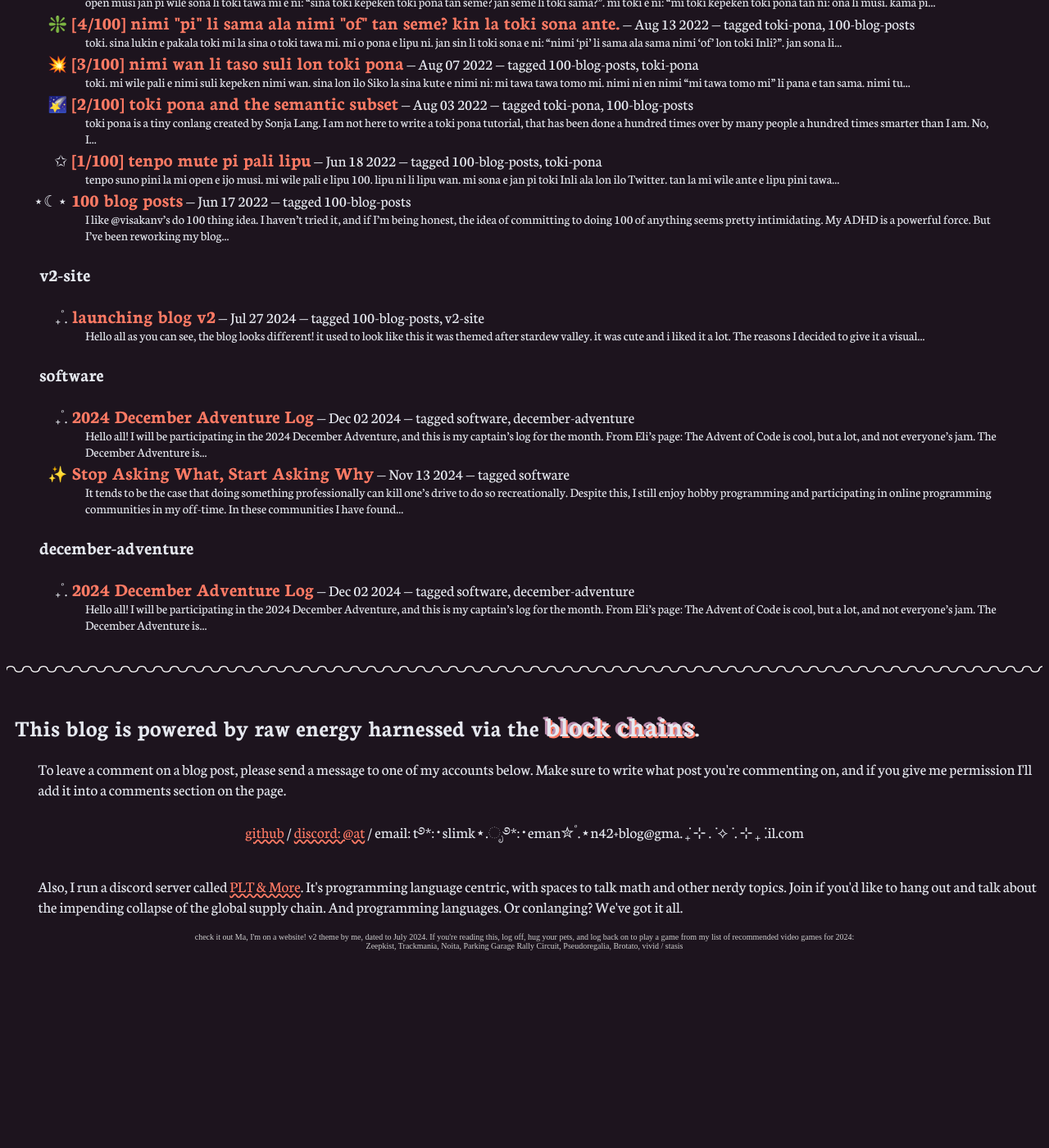
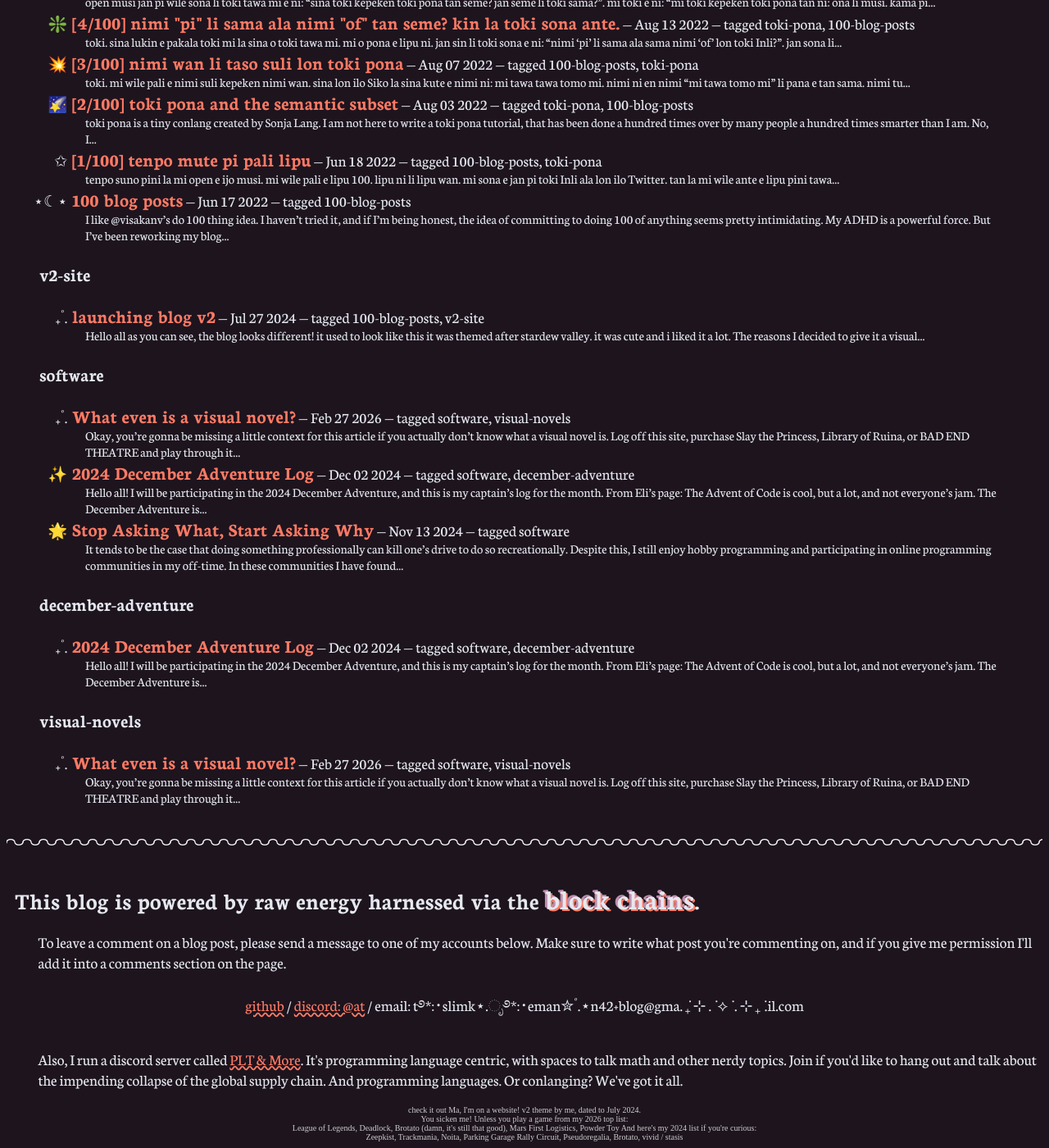
Before and after one commit to DataKinds/datakinds.github.io, a Jekyll site: the page built from tags.md, in a window 1280 px wide and 1400 px high, scrolled down 1595 px. Shown: the whole window at 82% size. Built offline with Jekyll 4.4.1, drawn with Linux system fonts in a browser that asks for light colours; some web fonts are replaced; before the commit the page ends 2762 px from its top, so only the background shows below that; some of the changed lines change nothing that is shown.

Commit message:
Commit article

````diff
--- a/_includes/footer.html
+++ b/_includes/footer.html
@@ -19,7 +19,10 @@
   </p>
 
   <div style="margin:0 auto;text-align:center;" class="handwritten-small">
-    check it out Ma, I'm on a website! v2 theme by me, dated to July 2024. If you're reading this, log off, hug your pets, and log back on to play a game from my list of recommended video games for 2024: <br>
+    check it out Ma, I'm on a website! v2 theme by me, dated to July 2024. <br>
+    You sicken me! Unless you play a game from my 2026 top list: <br>
+    League of Legends, Deadlock, Brotato (damn, it's still that good), Mars First Logistics, Powder Toy
+    And here's my 2024 list if you're curious: <br>
     Zeepkist, Trackmania, Noita, Parking Garage Rally Circuit, Pseudoregalia, Brotato, vivid / stasis
   </div>
 </footer>
--- /dev/null
+++ b/_posts/2026-02-26-what-even-is-a-visual-novel.md
@@ -0,0 +1,189 @@
+---
+layout: post
+title: What even is a visual novel?
+date: 2026-02-26 19:17 -0700
+tags:
+    - software
+    - visual-novels
+warning_banner: <strong>THIS POST MAKES REFERENCE TO PIECES OF MEDIA WHICH DEPICT VIOLENCE AND SEXUAL CONTENT -- CHILDREN PLEASE DO NOT ENGAGE</strong>
+---
+
+
+
+Okay, you're gonna be missing a little context for this article if you actually don't know what a visual novel is. Log off this site, purchase [Slay the Princess](https://store.steampowered.com/app/1989270/Slay_the_Princess/), [Library of Ruina](https://store.steampowered.com/app/1256670/Library_Of_Ruina/), or [BAD END THEATRE](https://store.steampowered.com/app/1764390/BAD_END_THEATER/) and play through it first.
+
+I want to explore what makes a visual novel from a UX perspective. How do users interact with VNs? How do authors produce VNs? What can you actually _do_ with a visual novel? Let's talk about it.
+
+---
+
+Just making sure you read the banner at the top before we start, eh?
+
+---
+
+Making doubly sure...
+
+---
+
+---
+
+---
+
+---
+
+## Ren'Py: The Good, The Bad, The Ugly
+
+Most visual novels -- at least, the ones I've played -- overwhelmingly rely on a single technology: [Ren'Py](https://www.renpy.org/). Ren'Py is a Python framework for creating, compiling, and shipping visual novel games. It doesn't act like a single Python library, it's a compiler for multiple bespoke scripting languages that it packages up with a bunch of Pygame code and can ship as an executable on a number of different platforms.
+
+Sounds confusing? It... desperately is. It's unapproachable for non-programmers without example scaffolded projects. It does include an example game that you can start building off of) I took a stab at setting it up today after work and spun my wheels for an hour and some change. You have to learn Ren'Py's own dialect of Python for pete's sake. Doing anything interactive or swapping out Ren'Py's default UI components in any capacity that isn't a direct reskin requires you to dip your feet into extending Renpy's underlying UI library. And that's how you get _so many_ games that have this exact menu:
+
+!["It gets so lonely here" by ebi-hime](/assets/imgs/2026-02-26-what-even-is-a-visual-novel/1772160100129.png)
+!["Love Sucks: Night Two" by Art Witch Studios](/assets/imgs/2026-02-26-what-even-is-a-visual-novel/1772160199397.png)
+!["Doki Doki Literature Club" by Team Salvato](/assets/imgs/2026-02-26-what-even-is-a-visual-novel/1772160605738.png)
+!["Slay the Princess" by Black Tabby Games](/assets/imgs/2026-02-26-what-even-is-a-visual-novel/1772160693337.png)
+(notice the massive empty space on the left side, where Ren'Py would _really like_ to put some navigation tabs)
+
+
+Also I realize this kind of works against my point of Ren'Py being difficult to customize, but I had to include this menu design because it's sick. check out what this team managed to do:
+!["This Magical Girl Is a B☆tch" by Pastel Magic](/assets/imgs/2026-02-26-what-even-is-a-visual-novel/1772160470853.png)
+
+Even some of the terminology for these settings is shared and confusing. What's "Auto-Forward Time"? I can guess that it's the time it takes before the game's "auto" setting decides to click through to the next dialogue box. But why's it an unlabelled slider? What are the units? I have all of these questions, and more.
+
+I don't want to sound like I think Ren'Py isn't powerful or suitable for its use-case -- it's both. And it's got a rich community of developers built up around it for newcomers to get support.
+
+But a system as powerful as this one can quickly veer into unwieldy territory, and in this case I fear that it has. If your main goal is to get a story and some anime characters out into the world, Ren'Py does not give you a very nice on-ramp. It kind of shoves you into the deep end without holding your hand and requires that you learn its own special rules, language, and culture.
+
+## What does a visual novel actually need to do?
+
+> Conceptually speaking, RenPy is a VM that is
+> * Concurrent (the engine has to \[yield] to animations, input, etc.)
+> * Highly Stateful (you can branch on basically any piece of data)
+> * Ephemeral (you have temporary state for specific scenes)
+> * Serializable (you can save at any point)
+> * Rewindable (you can backtrack through the game as far as you want)
+
+~ [and Null](https://www.sheeeeeeeep.art/)
+
+From a high level, I think that this is a fantastic conceptual model for the kind of problem that we're dealing with. Some of these traits (serializability, ephemerality, concurrency) are common requirements across all games. But some of these traits (extreme statefulness, rewindability) are unique to visual novels. This set of behaviors will be a great thing to keep in mind as we look at how a user actually interacts with a VN.
+
+So... how do you play a visual novel?
+
+Clicking, mostly.
+
+Let's look at some screenshots of the main gameplay loop of a VN:
+
+![Sayori from DDLC saying "Make it stop!"](/assets/imgs/2026-02-26-what-even-is-a-visual-novel/1772163487127.png)
+
+(Jeez, Sayori, I'm sorry for booting the game again... let me just get a few screenshots, okay?)
+
+Let me highlight everything that the player can interact with here:
+
+![A handful of circles on top of the various interactable components on the screen](/assets/imgs/2026-02-26-what-even-is-a-visual-novel/1772163899968.png)
+
+Buttons 1, 4, 5, and 6 (at the bottom, not the top left... oops! lol) all do the same thing: they open the pause menu to different active tabs. Here's what happens when you click `History`, for example:
+
+![DDLC history tab](/assets/imgs/2026-02-26-what-even-is-a-visual-novel/1772164295330.png)
+
+And you've already seen the save/load/settings tabs in the screenshots from the first section.
+
+Buttons 2 and 3 (`Skip` and `Auto`) automatically play the VN for you. `Skip` skips to the end of the current chapter, and `Auto` plays each dialogue box at a particular speed so you can read along without clicking. I've always thought that these buttons live in a strange spot on the screen. They're nestled in-between a bunch of "options" flavored buttons despite ostensibly being gameplay-related.
+
+Now, I've highlighted left click and right click as separate actions (6, 7 🥴). If the user left clicks somewhere on the screen not covered by a button, it advances the dialogue or skips an animation. There's some nuance to this: if the text is scrolling onto the screen, that counts as an animation and is skipped by left-click. If two left-click inputs come too fast, it feels like many games will debounce the second one to make sure you don't accidentally skip too much text. I haven't verified that but I'm pretty sure it's true haha. Some animations (especially fade-in/fade-out and other scene transitions) are unskippable, and of course many games take over the left click behavior entirely for things like minigames.
+
+Right click is often a mixed bag. In some games, I have seen it bound to the same thing as Escape, bringing up the save/load/settings menu. In DDLC, it lets you hide the dialogue box, which just makes me kind of sad:
+
+![Sayori crying](/assets/imgs/2026-02-26-what-even-is-a-visual-novel/1772165117893.png)
+
+Rewinding the dialogue sequence is also directly exposed as a button in some games:
+
+!["Back" button in Love Sucks](/assets/imgs/2026-02-26-what-even-is-a-visual-novel/1772165621134.png)
+
+Most games that expose this `Back` button will bind the scroll wheel to progressing and rewinding the dialogue boxes without playing the animation. This scrolling will not skip dialogue branch points or non-textual animations that left-click would otherwise skip.
+
+There are, of course, more advanced things that you can do with Ren'Py. DDLC has the cool poem writing minigame, for example:
+
+<iframe width="560" height="315" src="https://www.youtube.com/embed/K4VbUkQ7UDE?si=dE5DvxMhS0LiT0ia" title="YouTube video player" frameborder="0" allow="accelerometer; autoplay; clipboard-write; encrypted-media; gyroscope; picture-in-picture; web-share" referrerpolicy="strict-origin-when-cross-origin" allowfullscreen></iframe>
+
+This is the kind of thing that you actually need the full power of a game programming library (in this case, Pygame) to implement, so I'm going to consider stuff like this to be soft out-of-scope for my project here. Regardless of what abstraction I make, there will never be anything stopping you from digging into the internals of the VN player anyway and implementing whatever crazy stuff you want.
+
+## Okay, so what am I gonna do about it?
+
+I'd like to brainstorm some ideas for what a new visual novel engine may look like, considering the learnings above. There are two major priorities that I have for this project that I feel like Ren'Py falls pretty flat on:
+
+### A tooling experience good enough that non-programmers are able to start projects confidently themselves
+
+Let me get it out of the way up front: I intend on making a set of command line tools for VN authorship. This means that for users uncomfortable with the terminal, the tools will have a slightly steeper learning curve than they would if they were GUI based. The baggage carried by the terminal interface is unavoidable, but I believe that it presents the best opportunity to create a really nice unified interface for VN building. This is not
+
+I believe it is incredibly important for new users to be able to immediately experiment with a system and see live results. Let's look at the user experience
+
+Now, take a look at the [quickstart guide](https://www.renpy.org/doc/html/quickstart.html) consider the difficulty of starting a new Ren'Py project. So much copying files around and going through what feels like pointless modal popups...
+
+I know it's a stretch, but let's compare it to starting a new Rust game-dev project with Bevy:
+
+> Okay, I'm on the [quickstart guide](https://bevy.org/learn/quick-start/getting-started/apps/), how do I do this?
+>
+> Cool, let me make a new project: `cargo new my-game`
+>
+> Cool, let me pull in Bevy: `cargo add bevy`
+>
+> Cool, I compiled it with `cargo run`
+>
+> Cool, the next page has me stubbing out a Bevy app -- I'm up and running, and I'm already vaguely familiar with Rust!
+
+
+I really like the simplicity of this process.
+
+So, how would you start a new visual novel project with the tool suite I'm brainstorming?
+
+> Okay, I've got `vn` installed, how do I do this?
+>
+> Cool, let me `vn init my-novel`-- now a folder appeared. It prompted me to type a few other things, like `vn character` to see other commands.
+>
+> Cool, let me `vn character list` -- nobody appeared yet!
+>
+> Cool, now let's get a new character going! `vn character new` is prompting me for a bunch of information, like a name and a one-line description!
+>
+> Let's see what I've created now --
+>
+> ```
+> my-novel/$ vn character list
+>
+> 1 character found in project `my-novel`
+>
+> Rosin -- Vampire with a flair for the esoteric.
+>     * 0 emotions registered, see `vn emotions`
+>     * 0 sprites registered, see `vn sprites`
+>     * 0 animations registered, see `vn anim`
+>     * 0 Live2D rigs registered, see `vn live2d`
+>     * 0 lines registered, see `vn dialogue`
+>     * Appears in 0 scenes, see `vn scenes`
+> ```
+>
+> I wonder what happens when I run the game now?
+>
+> ```
+> my-novel/$ vn run web
+>
+> You haven't designated a particular scene as the opening scene!
+> See `vn scenes` to find out how.
+>
+> You haven't added any dialogue to your characters!
+> See `vn dialogue` to find out how.
+> ```
+
+This back and forth conversation with the tooling would continue. The idea is that the user won't need to add the friction of reaching for external resources -- it's all in the tool suite. And for getting started, they also don't have to try to understand complicated file structures or scripting languages up front. It is not a bad thing for the tool to hold your hand a little bit here.
+
+Over time, the user will build up a folder structure that is full of images, dialogue files, animations, scene layers, embedded scripts, and et cetera. This folder structure would be bundled with a client for deployment, or alternatively run directly by a client in a web browser.
+
+If a power user wants to dive into the code it should still be available to them. Ideally, both through an embedded scripting language and additional deeper access to the engine. I do not like that a Ren'Py power user is largely not able to transfer knowledge in and out of the internal scripting language. There is too much bespoke intricacy to the language that the waters get muddied. I'd like to be able to use a more off-the-shelf scripting language so power users can use whatever knowledge they already have, and so that there are more resources for learning the language itself. I am currently interested in using a Scheme for this but it's still in the air. The bottom line is that I want to be:
+
+### Using as many off-the-shelf technologies as possible
+
+Ren'Py is able to draw strength from the Python ecosystem, which (among many other things) provides mature bindings for rendering and and multimedia libraries. I have an idea to draw on two existing technologies here to drastically accelerate the development of the clients.
+
+First: using web technology for interaction and rendering. Things like animations, transitions, asynchronous crap, and text effects have been solved in the form of HTML and CSS rendering. The world is our oyster here. An embedded electron app is a desirable deploy target, and the quick dopamine hit and turnaround time of just being able to play your project through a file dialog in a webapp in your browser is undeniable. Whatever embedded scripting language we end up going with, we'll also be able to embed it quite easily with Emscripten and even give it control over the page. (This is that "deeper access to the engine" from earlier.)
+
+Second: using a Scheme as a homoiconic way to store program state. This one's got a few layers. Dumping S-expressions is not too bad of a way to expose things like dialogue and character description to the end user. They're easy to generate and easy to parse as well, even if you don't necessarily have a Scheme interpreter on you. Saving and loading are a snap: we can either dump the game state from within the interpreter, or dump the entire interpreter's state from the engine harness (ephemeral, serializable). This doesn't instantly give us an answer for rewinding and fast forwarding game state, but at least it makes walking a dialogue tree easy.
+
+---
+
+You know I kind of lost the plot here and it's midnight but I think I wrote down all my thoughts. I want to do more research on prior art here. There are cool tools like [Twine](https://twinery.org/) that I know are already popular. There's, uh, [all of this](https://itch.io/tools/tag-interactive-fiction) on itch.io as well. INCLUDING [someone taking a pretty epic stab at this idea before me](https://lunafromthemoon.itch.io/renjs)! I am glad to see that this idea seems like it's in demand, but it can get way better from here. Cheers!
````
Also changed, not shown: assets/imgs/2026-02-26-what-even-is-a-visual-novel/1772159064175.png (added), assets/imgs/2026-02-26-what-even-is-a-visual-novel/1772160100129.png (added), assets/imgs/2026-02-26-what-even-is-a-visual-novel/1772160199397.png (added), assets/imgs/2026-02-26-what-even-is-a-visual-novel/1772160470853.png (added), assets/imgs/2026-02-26-what-even-is-a-visual-novel/1772160605738.png (added), assets/imgs/2026-02-26-what-even-is-a-visual-novel/1772164295330.png (added), 5 other files.
